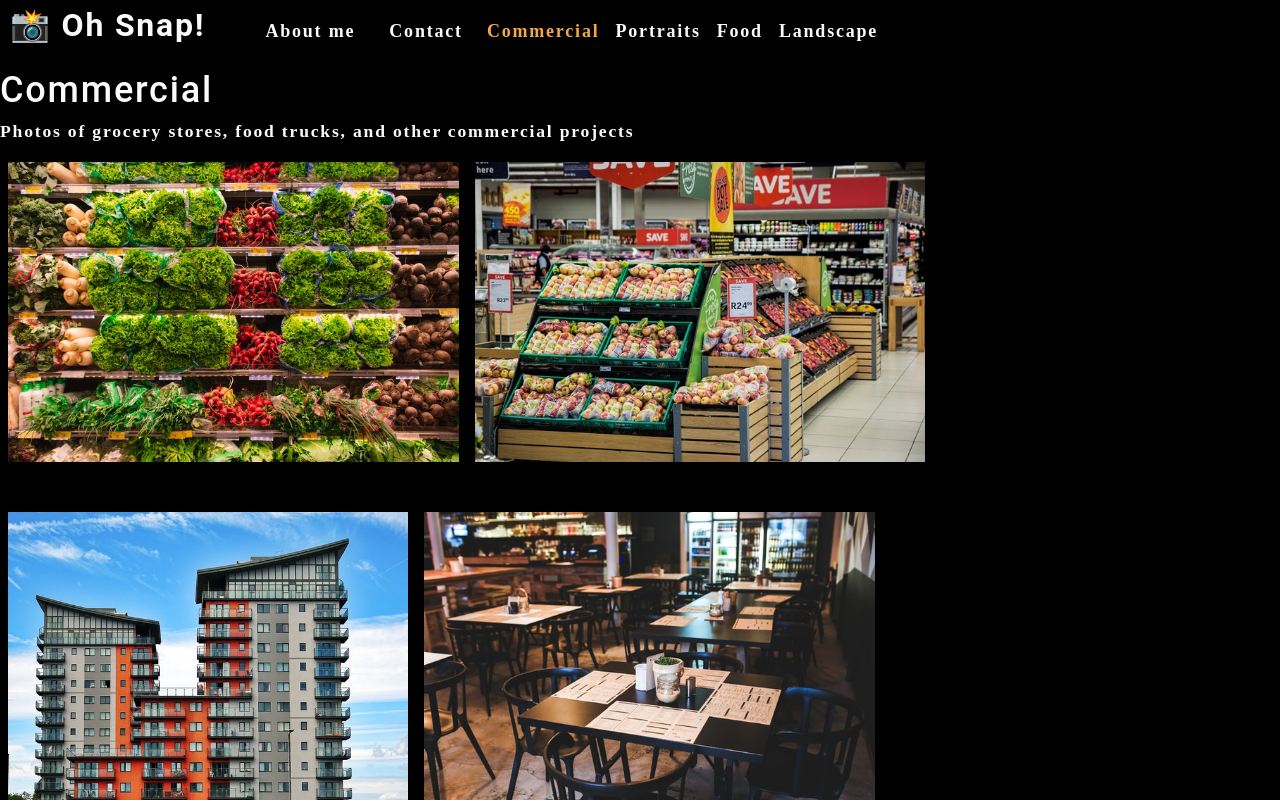
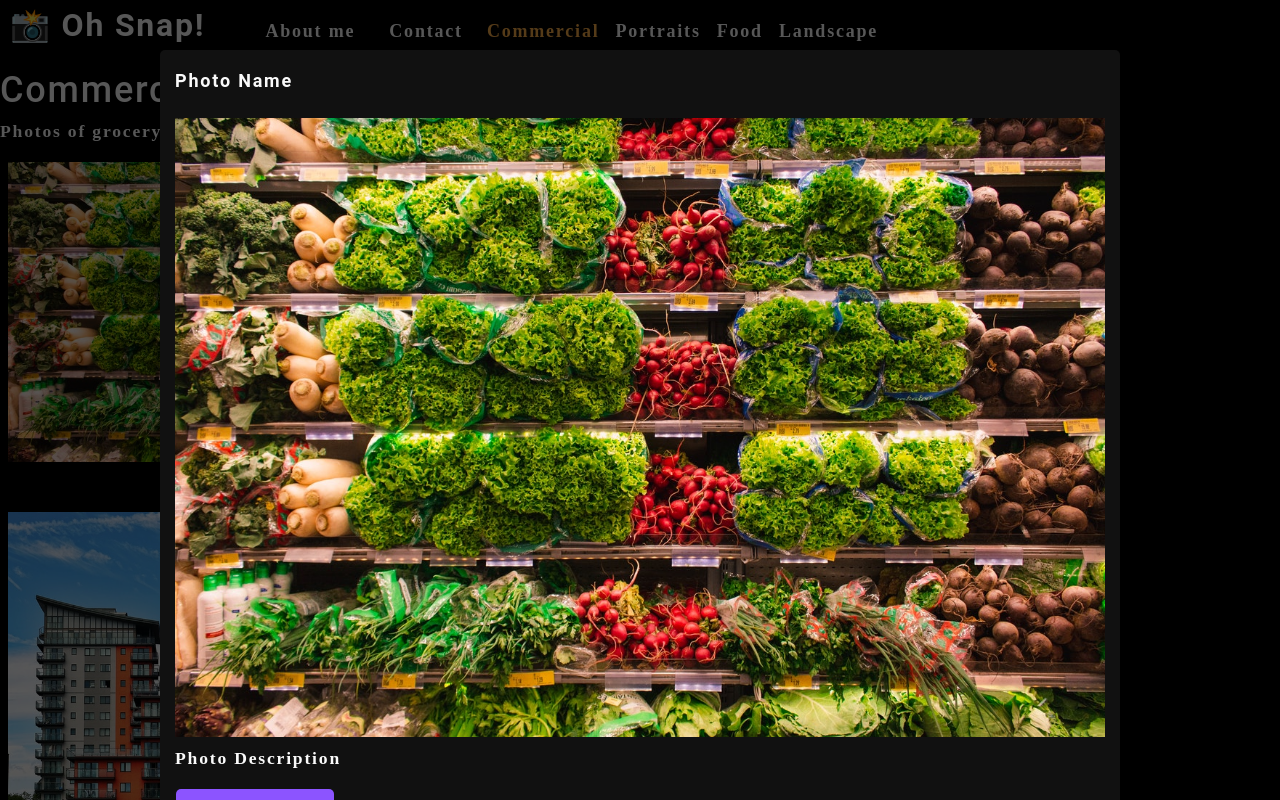
Before and after one commit to pdguerra12/photo-port, a React (Create React App) app: page / in a window 1280 px wide. Both pictures are taken after a click on the picture 233 px from the left and 311 px from the top of the page. Shown: the top 800 px of the page. Built offline with nearby package versions, Linux system fonts and the light colour scheme.

Commit message:
modal created

```diff
--- /dev/null
+++ b/src/components/Modal/index.js
@@ -0,0 +1,21 @@
+import React from "react";
+
+function Modal({ currentPhoto }) {
+	const { name, category, description, index } = currentPhoto;
+
+	return (
+		<div className="modalBackdrop">
+			<div className="modalContainer">
+				<h3 className="modalTitle">Photo Name</h3>
+				<img
+					src={require(`../../assets/large/${category}/${index}.jpg`)}
+					alt="current category"
+				/>
+				<p>Photo Description</p>
+				<button type="button">Close this modal</button>
+			</div>
+		</div>
+	);
+}
+
+export default Modal;
--- a/src/components/PhotoList/index.js
+++ b/src/components/PhotoList/index.js
@@ -1,7 +1,10 @@
 import React, { useState } from "react";
-// import Modal from "../Modal";
+import Modal from "../Modal";
 
 const PhotoList = ({ category }) => {
+	const [isModalOpen, setIsModalOpen] = useState(false);
+	const [currentPhoto, setCurrentPhoto] = useState();
+
 	const [photos] = useState([
 		{
 			name: "Grocery aisle",
@@ -121,14 +124,21 @@
 
 	const currentPhotos = photos.filter((photo) => photo.category === category);
 
+	const toggleModal = (image, i) => {
+		setCurrentPhoto({ ...image, index: i });
+		setIsModalOpen(true);
+	};
+
 	return (
 		<div>
+			{isModalOpen && <Modal currentPhoto={currentPhoto} />}
 			<div className="flex-row">
 				{currentPhotos.map((image, i) => (
 					<img
 						src={require(`../../assets/small/${category}/${i}.jpg`)}
 						alt={image.name}
 						className="img-thumbnail mx-1"
+						onClick={() => toggleModal(image, i)}
 						key={image.name}
 					/>
 				))}
```
